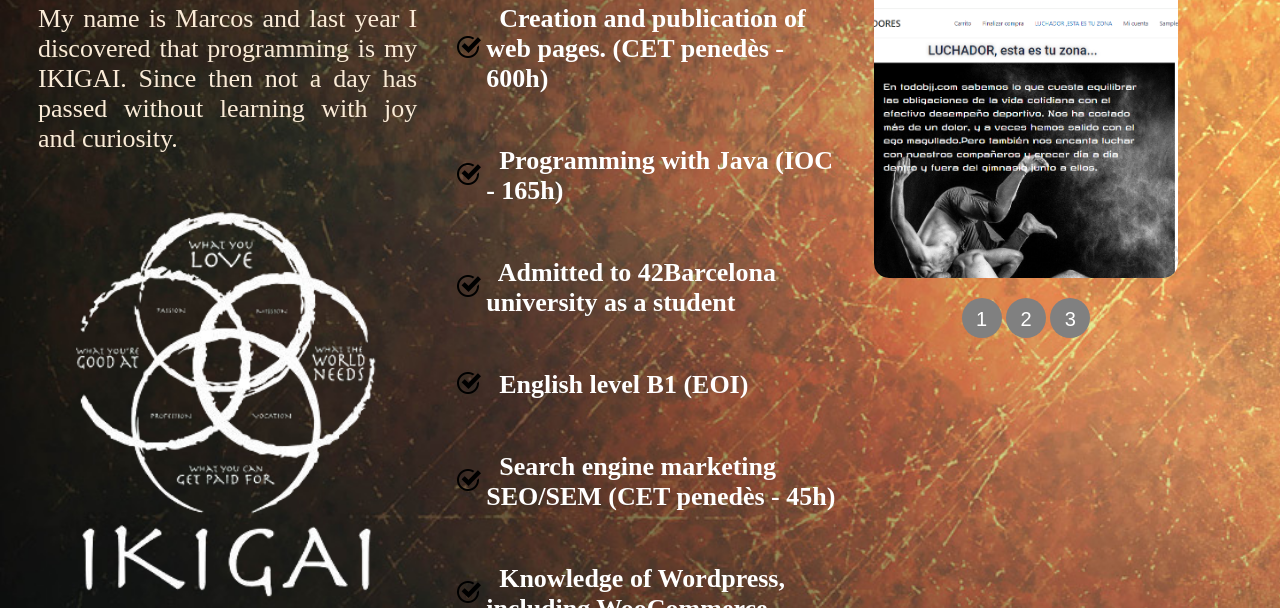
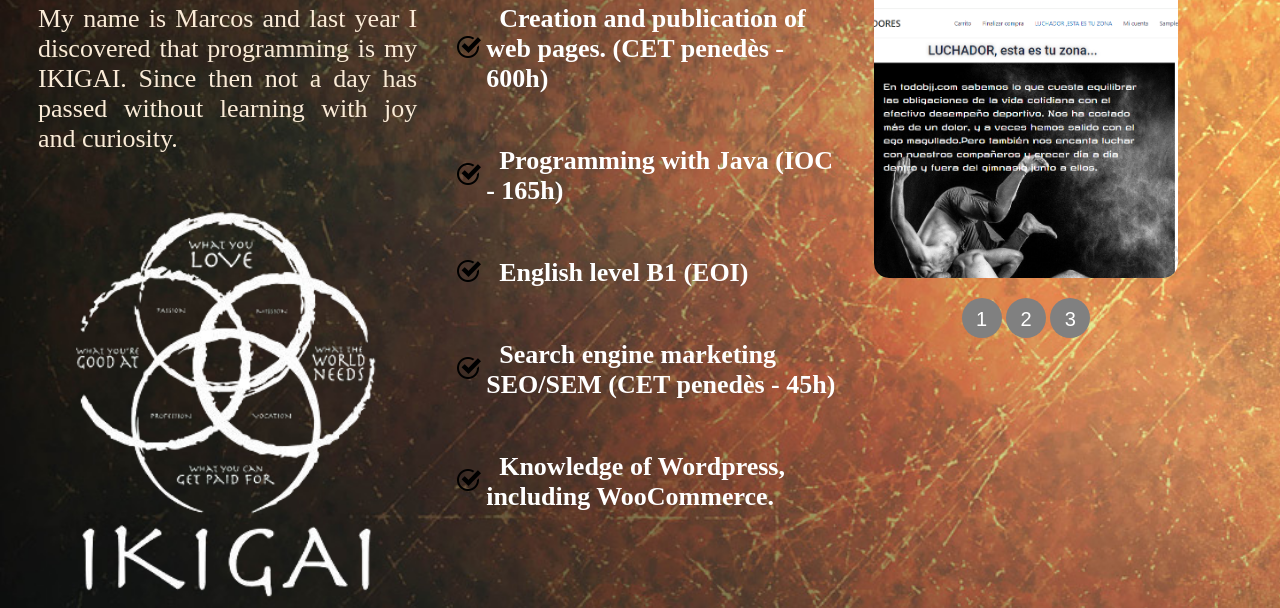
Before and after one commit to MSG-DEVELOPER/MSG-DEVELOPER.github.io, a plain HTML site: page index.html in a window 1280 px wide. Shown: the part 492-1100 px from the top of the page. Drawn offline with Linux system fonts and the light colour scheme; a web font is replaced by a local one.

Commit message:
quito lo de 42 porque me rompia las querys

```diff
--- a/index.html
+++ b/index.html
@@ -94,16 +94,6 @@
           </div>
         </div>
 
-        <div class="skill">
-          <div>
-            <img src="img/check.png" alt="" class="check" />
-          </div>
-          <div>
-            <p class="letraSkill">
-              &nbsp; Admitted to 42Barcelona university as a student
-            </p>
-          </div>
-        </div>
 
         <div class="skill">
           <div>
```
